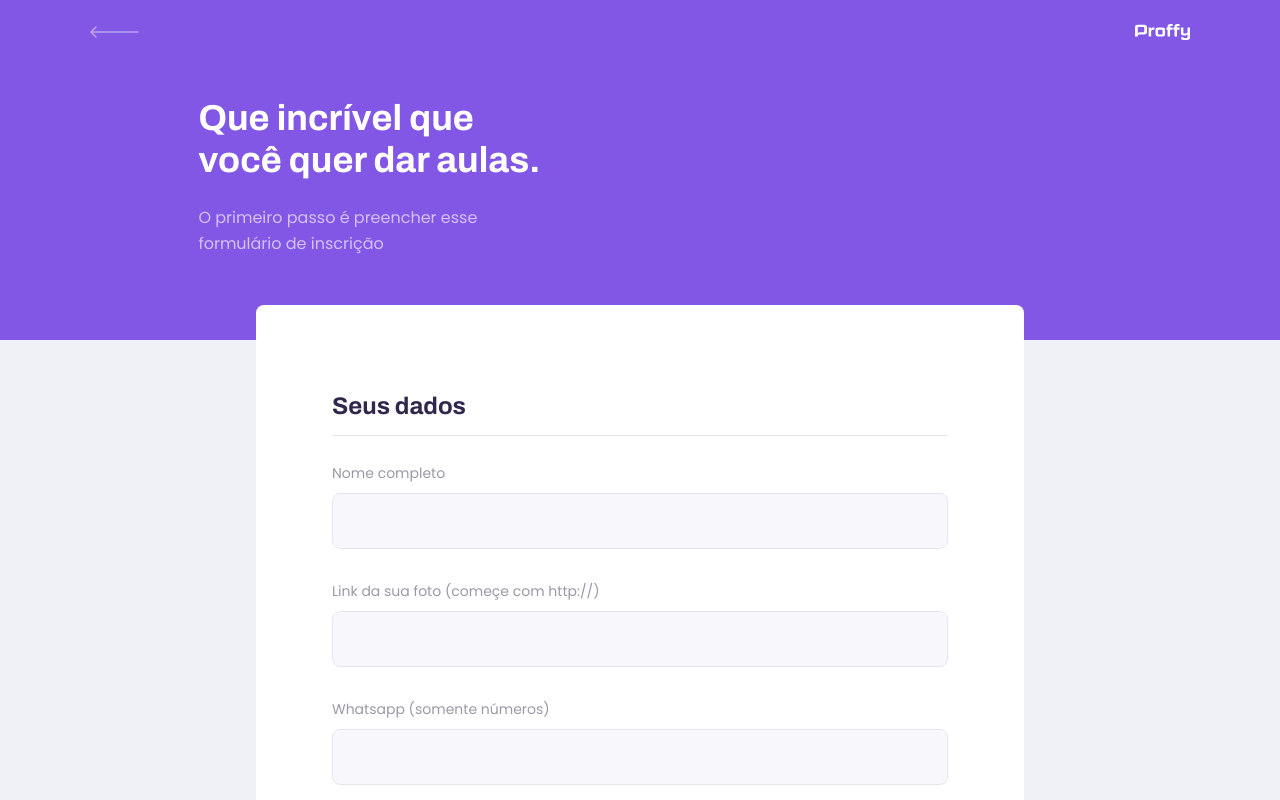
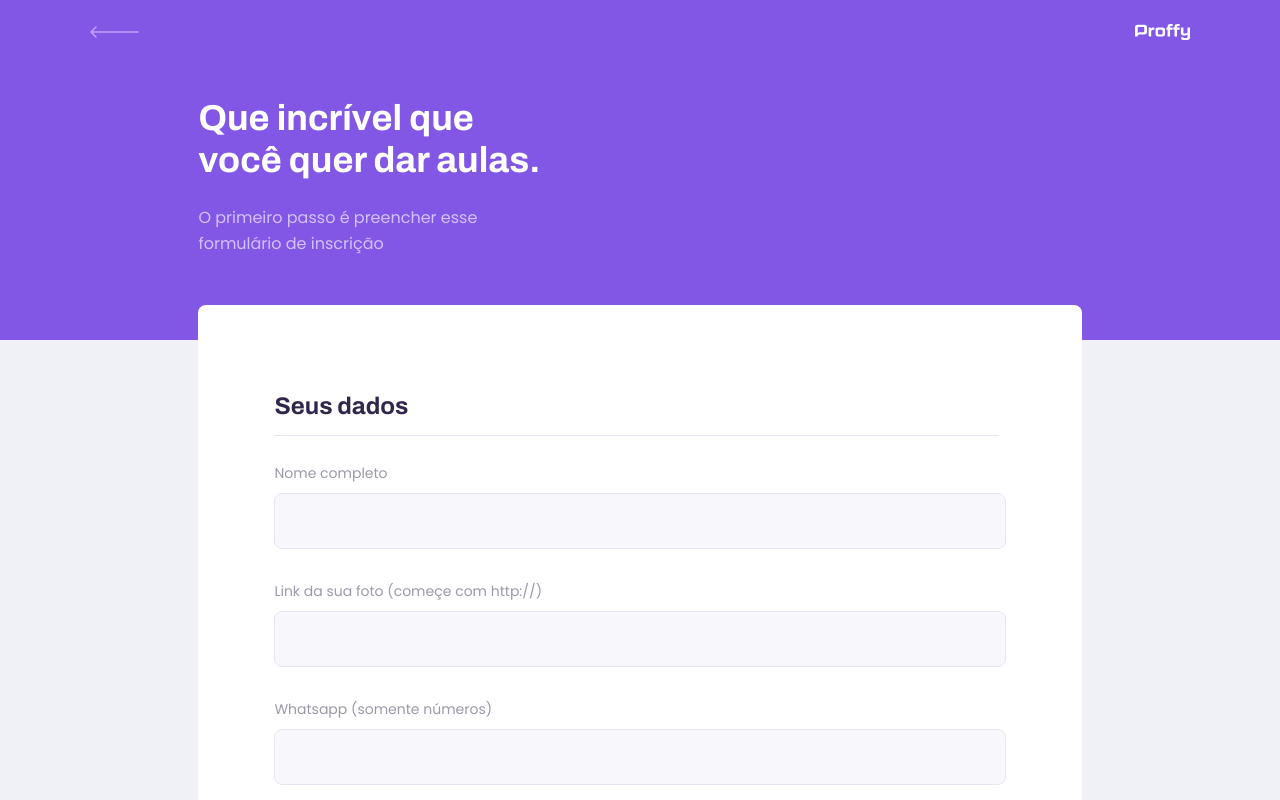
Before and after one commit to DaniloLima122/Proffy, a React (Create React App) app in the folder web/: page /give-classes in a window 1280 px wide. Shown: the top 800 px of the page. Built offline with nearby package versions, Linux system fonts and the light colour scheme.

Commit message:
Finalizado pagina de cadastro de aulas e professor

```diff
--- a/web/src/pages/TeacherForm/styles.css
+++ b/web/src/pages/TeacherForm/styles.css
@@ -117,7 +117,7 @@
 
 
     #page-teacher-form main{
-        max-width: 60%;
+        max-width: 69%;
     }
 
     #page-teacher-form main fieldset{
```
